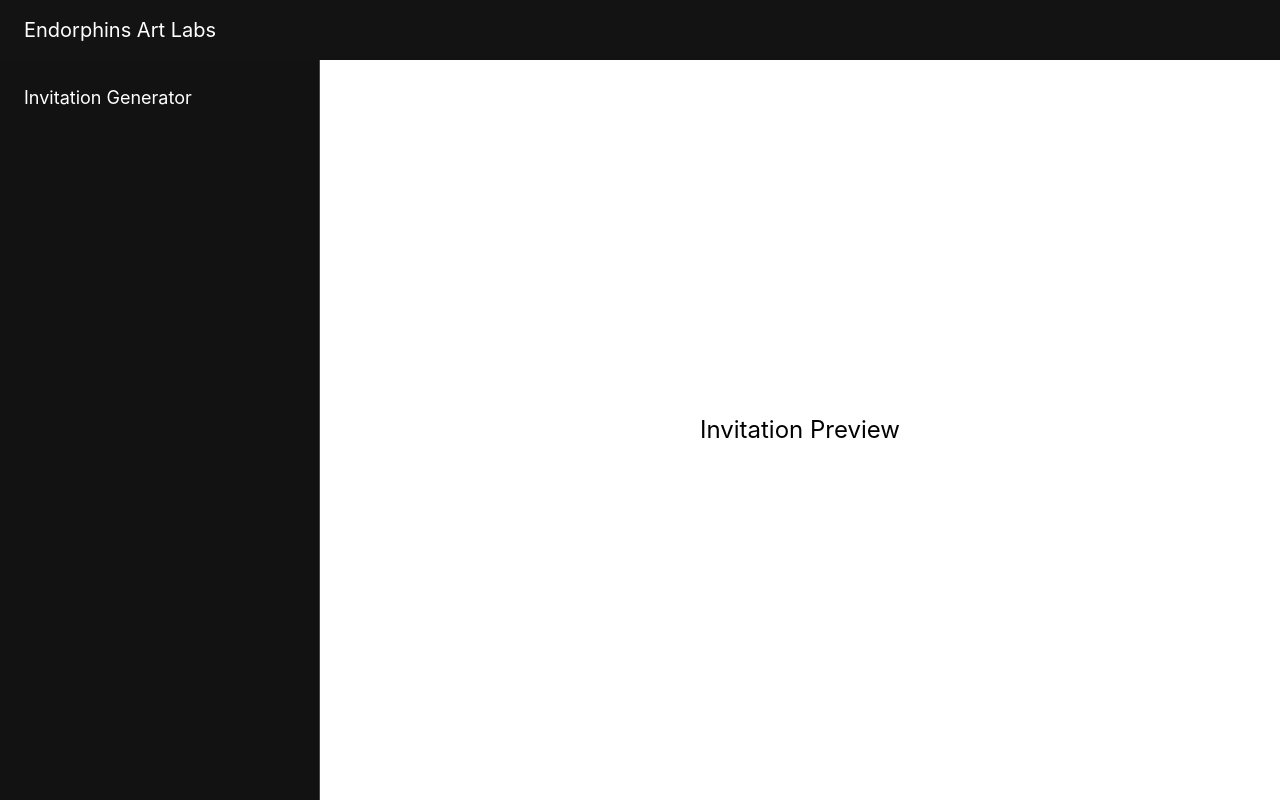
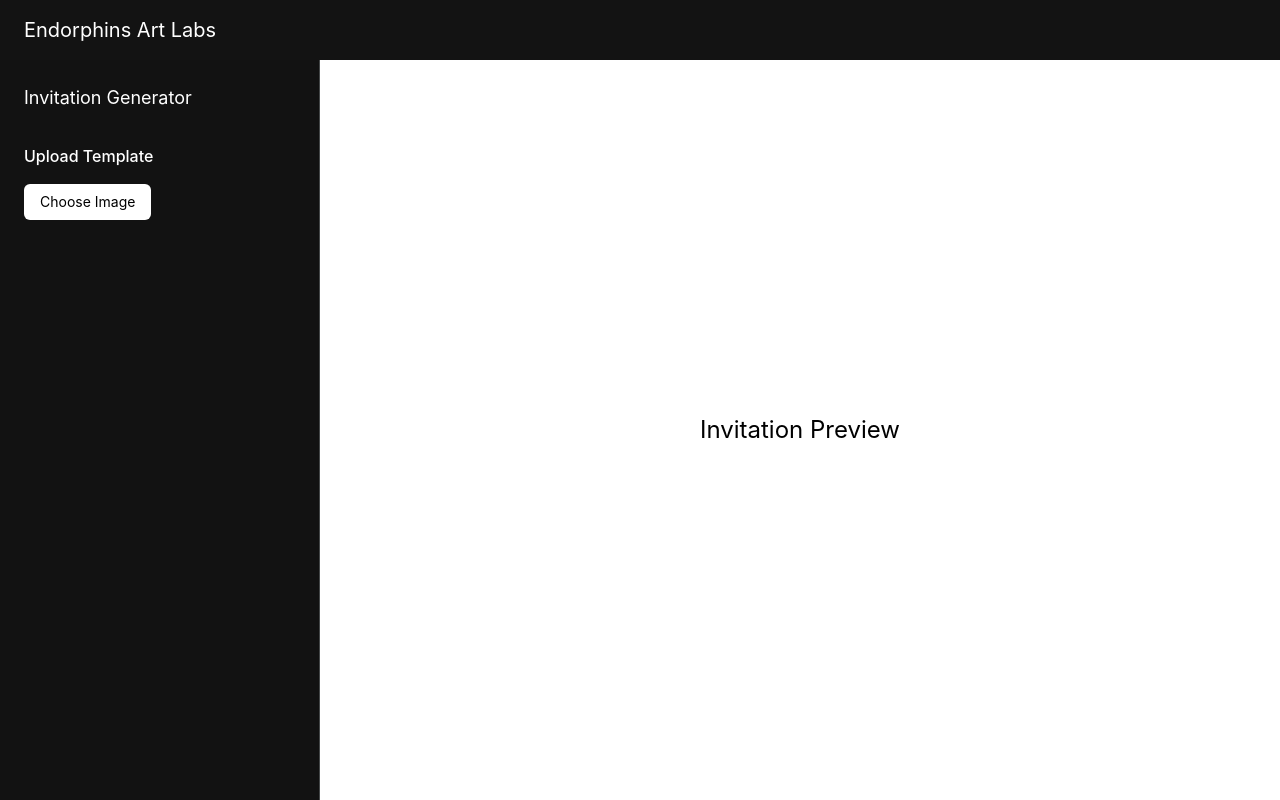
Before and after one commit to linaghazy/Invitation-Generator-React, a React (Vite) app: page / in a window 1280 px wide. Built offline with nearby package versions, Linux system fonts and the light colour scheme.

Commit message:
Change template upload with Tailwind

```diff
--- a/src/components/SideBar.jsx
+++ b/src/components/SideBar.jsx
@@ -1,9 +1,13 @@
+import TemplateUpload from "./TemplateUpload";
+
 function Sidebar() {
   return (
-    <aside className="w-80 min-h-full bg-[#121212] text-white border-r border-[#444748] p-6">
+    <aside className="w-80 min-h-full bg-[#121212] p-6 text-white border-r border-[#444748]">
       <h2 className="text-lg">
         Invitation Generator
       </h2>
+
+      <TemplateUpload />
     </aside>
   );
 }
--- a/src/components/TemplateUpload.jsx
+++ b/src/components/TemplateUpload.jsx
@@ -10,11 +10,17 @@ function TemplateUpload() {
             setTemplate(URL.createObjectURL(file));
         }
     };
+
     return (
-    <div className="template-upload">
-        <h3>Upload Template</h3>
+    <div className="mt-8">
+      <h3 className="mb-4 text-base font-medium">
+        Upload Template
+      </h3>
 
-        <label htmlFor="templateInput" className="upload-button">
+      <label
+        htmlFor="templateInput"
+        className="inline-block cursor-pointer rounded-md bg-white px-4 py-2 text-sm text-black transition hover:bg-gray-200"
+      >
         Choose Image
       </label>
 
@@ -23,17 +29,18 @@ return (
         type="file"
         accept="image/*"
         onChange={handleTemplateUpload}
+        className="hidden"
       />
 
       {template && (
         <img
           src={template}
           alt="Invitation template"
-            className="template-preview"
+          className="mt-5 w-full rounded-md object-contain"
         />
       )}
     </div>
   );
+}
 
-}
 export default TemplateUpload;
```
Lines whose indentation alone changed are shown as unchanged.
